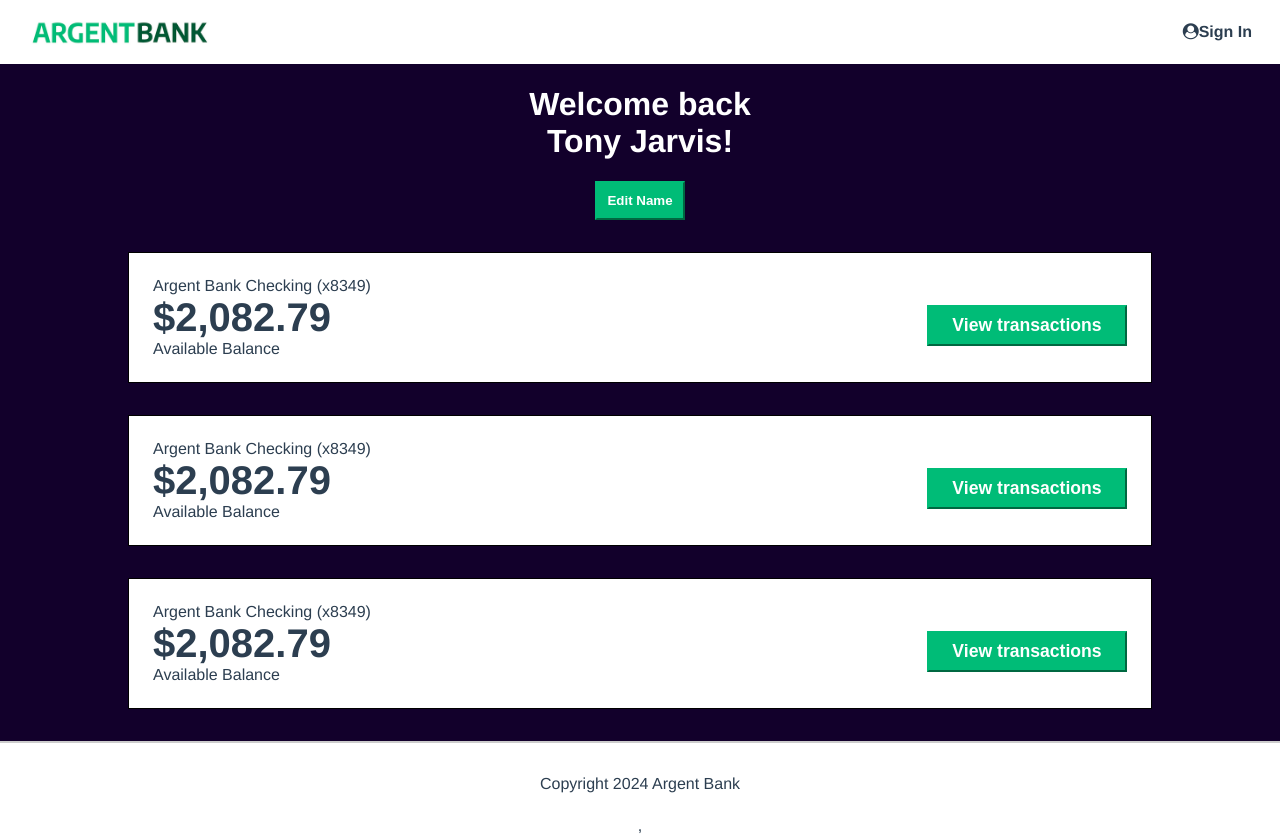
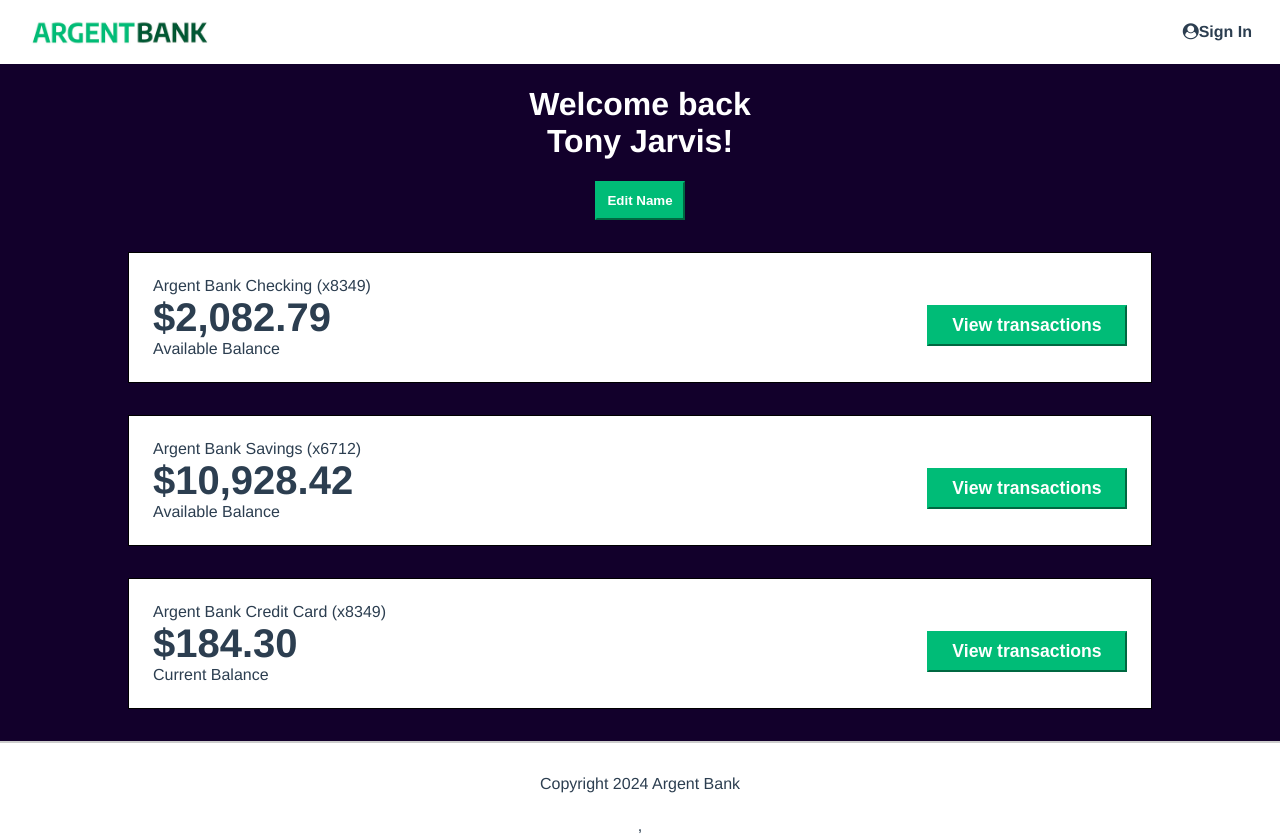
Before and after one commit to EnzoIn/ArgentBank-projet11, a React (Vite) app in the folder front/: page /User in a window 1280 px wide. Built offline with nearby package versions, Linux system fonts and the light colour scheme.

Commit message:
Fix de Account pour être un composant réutilisable

```diff
--- a/front/src/components/Account/Account.jsx
+++ b/front/src/components/Account/Account.jsx
@@ -1,18 +1,18 @@
 import React from 'react';
 import './account.css'
 
-const Account = () => {
+const Account = (props) => {
   return (
     <section className="account">
         <div className="account-content-wrapper">
-          <h3 className="account-title">Argent Bank Checking (x8349)</h3>
-          <p className="account-amount">$2,082.79</p>
-          <p className="account-amount-description">Available Balance</p>
+            <h3 className="account-title">{props.element.accountTitle}</h3>
+            <p className="account-amount">{props.element.accountAmount}</p>
+            <p className="account-amount-description">{props.element.accountAmountDescr}</p>
         </div>
         <div className="account-content-wrapper cta">
-          <button className="transaction-button">View transactions</button>
+            <button className="transaction-button">View transactions</button>
         </div>
-      </section>
+    </section>
   );
 };
 
--- /dev/null
+++ b/front/src/components/Account/accountData.json
@@ -0,0 +1,17 @@
+[
+  {
+    "accountTitle": "Argent Bank Checking (x8349)",
+    "accountAmount": "$2,082.79",
+    "accountAmountDescr": "Available Balance"
+  },
+  {
+    "accountTitle": "Argent Bank Savings (x6712)",
+    "accountAmount": "$10,928.42",
+    "accountAmountDescr": "Available Balance"
+  },
+  {
+    "accountTitle": "Argent Bank Credit Card (x8349)",
+    "accountAmount": "$184.30",
+    "accountAmountDescr": "Current Balance"
+  }
+]
--- a/front/src/pages/Home/Home.jsx
+++ b/front/src/pages/Home/Home.jsx
@@ -1,6 +1,6 @@
 import React from "react";
 import Banner from "../../components/Banner/Banner";
-import featuresData from "../../components/Features/features.json";
+import featuresData from "../../components/Features/featuresData.json";
 import Features from "../../components/Features/Features";
 
 const Home = () => {
--- a/front/src/pages/User/User.jsx
+++ b/front/src/pages/User/User.jsx
@@ -1,5 +1,6 @@
 import React from 'react';
 import Account from '../../components/Account/Account';
+import accountData from '../../components/Account/accountData.json';
 import './user.css';
 
 const User = () => {
@@ -10,9 +11,7 @@ const User = () => {
         <button className="edit-button">Edit Name</button>
       </div>
       <h2 className="sr-only">Accounts</h2>
-      <Account />
-      <Account />
-      <Account />
+      {accountData.map((element) => <Account element={element} key={element.title} />)}
     </main>
   );
 };
```
Also changed, not shown: front/src/components/Features/featuresData.json (renamed from front/src/components/Features/features.json).
